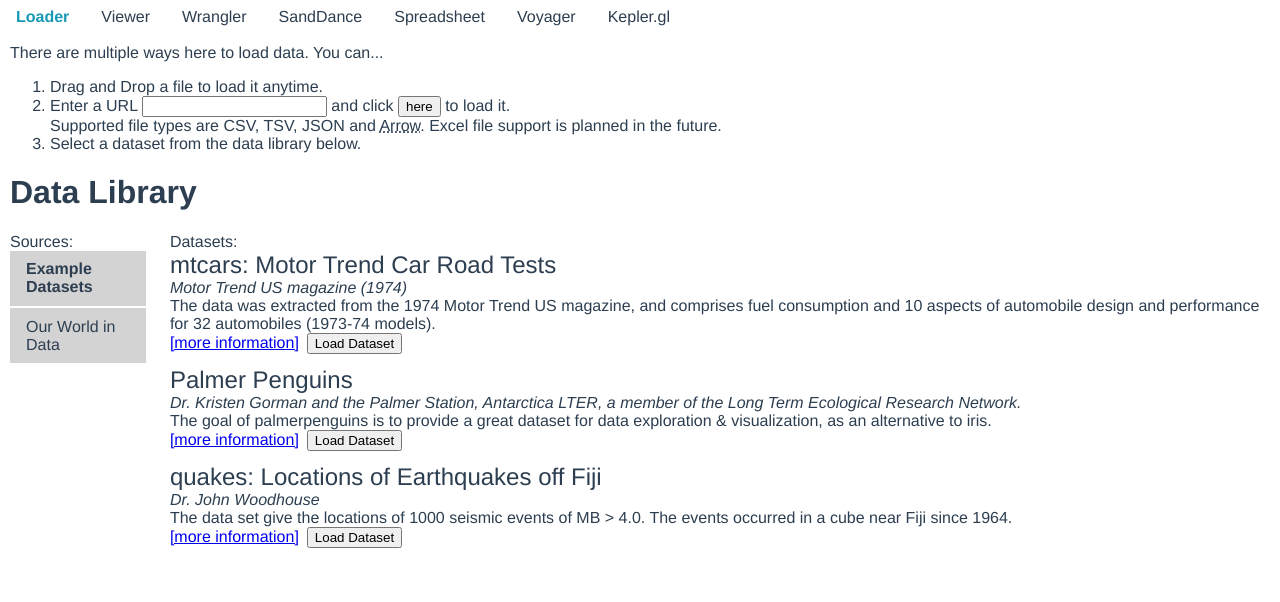
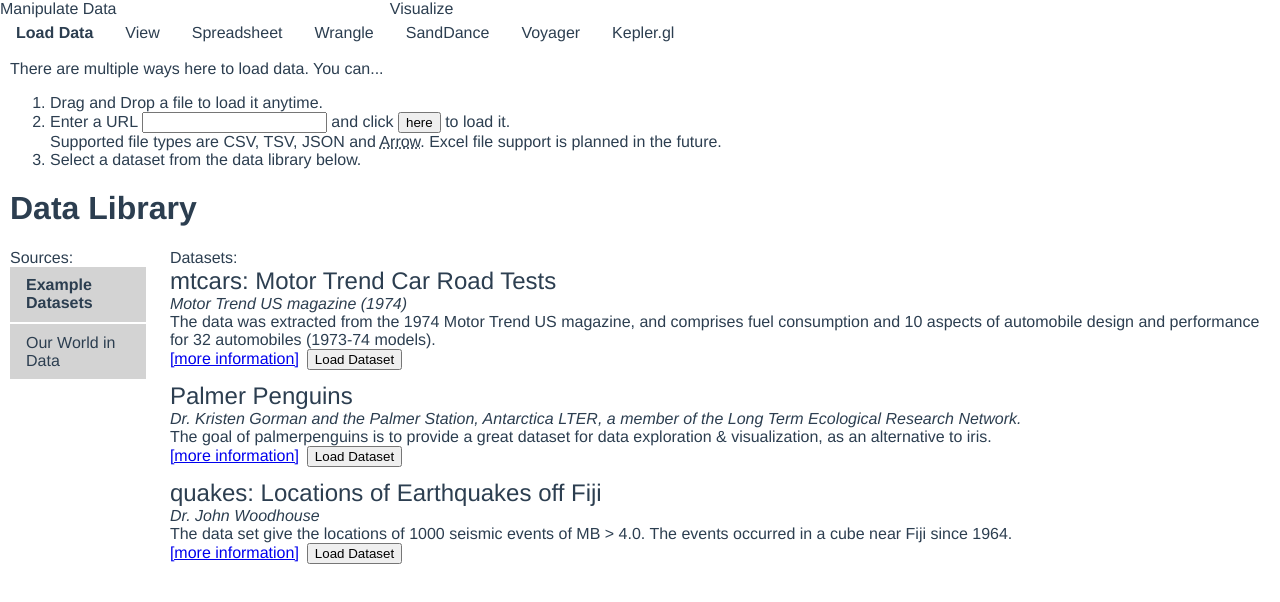
Before and after one commit to jansim/data-studio, a Vue app: page / in a window 1280 px wide. Shown: the top 602 px of the page. Built offline with nearby package versions, Linux system fonts and the light colour scheme.

Commit message:
Add basic grouping of modules

```diff
--- a/modules/index.js
+++ b/modules/index.js
@@ -1,30 +1,38 @@
-export default [
+const moduleGroups = [
+  {
+    group_name: 'Manipulate Data',
+    modules: [
       {
         id: 'loader',
-    name: 'Loader',
+        name: 'Load Data',
         load: () => import('./internal/module-loader/index.js')
       },
       {
         id: 'viewer',
-    name: 'Viewer',
+        name: 'View',
         load: () => import('./internal/module-viewer/index.js')
-  },
-  {
-    id: 'wrangler',
-    name: 'Wrangler',
-    load: () => import('./internal/module-wrangler/index.js')
-  },
-  {
-    id: 'sanddance',
-    name: 'SandDance',
-    iframe: true,
-    url: '/modules/iframe/module-sanddance/index.html'
       },
       {
         id: 'spreadsheet',
         name: 'Spreadsheet',
         iframe: true,
         url: '/modules-iframe-prebuilt/module-spreadsheet/index.html'
+      },
+      {
+        id: 'wrangler',
+        name: 'Wrangle',
+        load: () => import('./internal/module-wrangler/index.js')
+      },
+    ]
+  },
+  {
+    group_name: 'Visualize',
+    modules: [
+      {
+        id: 'sanddance',
+        name: 'SandDance',
+        iframe: true,
+        url: '/modules/iframe/module-sanddance/index.html'
       },
       {
         id: 'voyager2',
@@ -37,5 +45,14 @@
         name: 'Kepler.gl',
         iframe: true,
         url: '/modules-iframe-prebuilt/module-kepler.gl/index.html'
+      },
+    ]
   }
 ]
+
+const modules = moduleGroups.reduce((previous, current) => [...previous.modules, ...current.modules])
+
+export {
+  moduleGroups,
+  modules
+}
--- a/src/App.vue
+++ b/src/App.vue
@@ -1,6 +1,8 @@
 <template>
   <Tabs default="viewer">
-    <Tab :id="module.id" :isActive="index === activeModuleIndex" :key="`tab-${module.id}`" :title="module.name" v-for="(module, index) in modules" @select="activeModuleIndex = index" />
+    <TabGroup :name="group.group_name" :key="group.group_name" v-for="group in moduleGroups">
+      <Tab :id="module.id" :isActive="module.id === activeModule.id" :key="`tab-${module.id}`" :title="module.name" v-for="module in group.modules" @select="setActiveModuleId(module.id)" />
+    </TabGroup>
   </Tabs>
 
   <module-viewer v-if="!activeModule.iframe" :key="activeModule.id" :module="activeModule" @setActiveModule="setActiveModuleId"/>
@@ -14,12 +16,13 @@
 
 import Tab from './components/Tab.vue'
 import Tabs from './components/Tabs.vue'
+import TabGroup from './components/TabGroup.vue'
 
 import ModuleViewer from './components/ModuleViewer.vue'
 import ModuleFrame from './components/ModuleFrame.vue'
 import DragNDropTarget from './components/DragNDropTarget.vue'
 
-import modules from '../modules'
+import { moduleGroups, modules } from '../modules'
 
 import dataStore from './data/dataStore'
 
@@ -28,13 +31,15 @@
   components: {
     Tab,
     Tabs,
+    TabGroup,
     ModuleViewer,
     ModuleFrame,
     DragNDropTarget
   },
   data () {
     return {
-      modules: modules,
+      modules,
+      moduleGroups,
       activeModuleIndex: 0
     }
   },
--- /dev/null
+++ b/src/components/TabGroup.vue
@@ -0,0 +1,32 @@
+<template>
+  <div class="tab-group">
+    <div class="tab-group-name"> {{ name }} </div>
+
+    <slot/>
+  </div>
+</template>
+
+<script>
+export default {
+  name: 'TabGroup',
+  props: {
+    name: {
+      type: String,
+      required: true
+    }
+  }
+}
+</script>
+
+<style lang="css" scoped>
+.tab-group {
+  padding-top: 1rem;
+  position: relative;
+  display: flex;
+}
+.tab-group-name {
+  position: absolute;
+  top: 0;
+  /* left: 0; */
+}
+</style>
```
Lines whose indentation alone changed are shown as unchanged.
